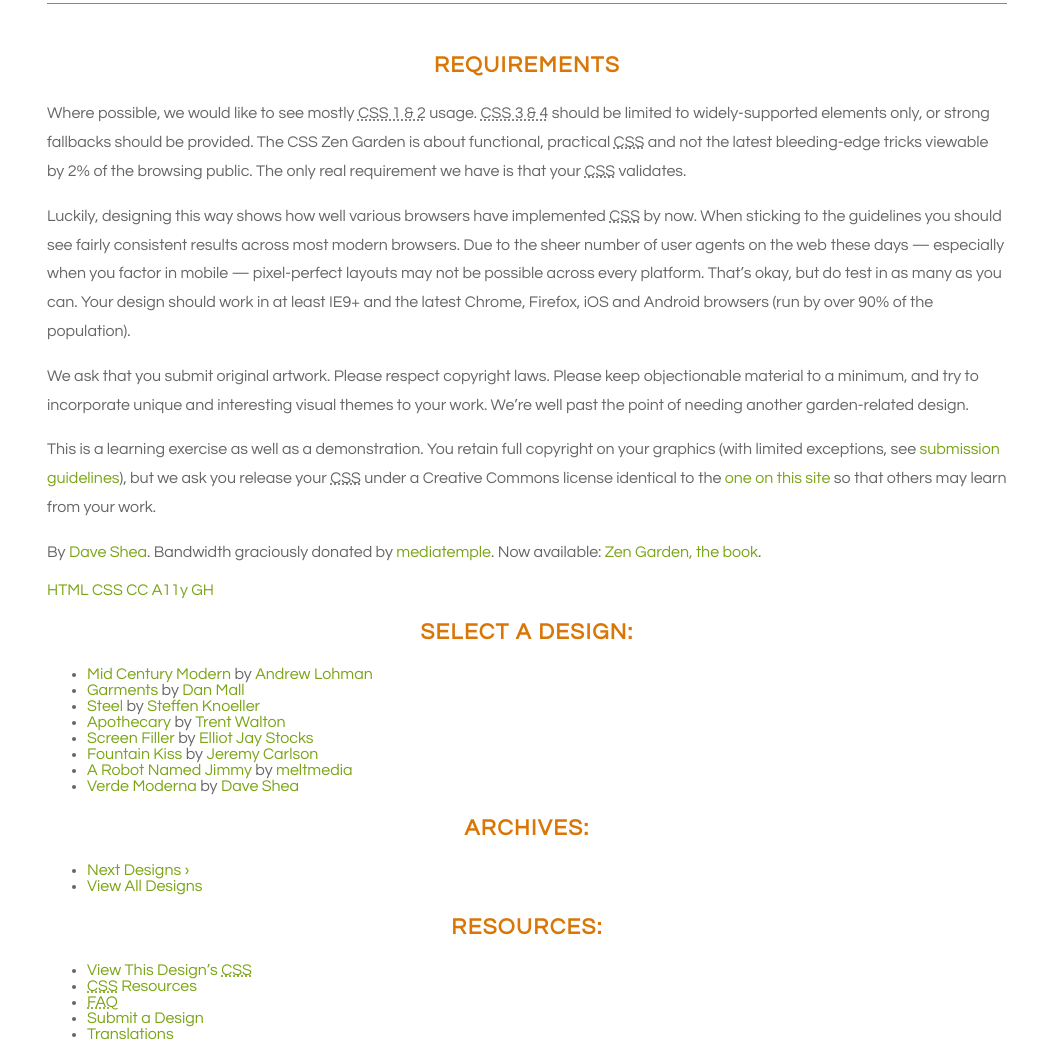
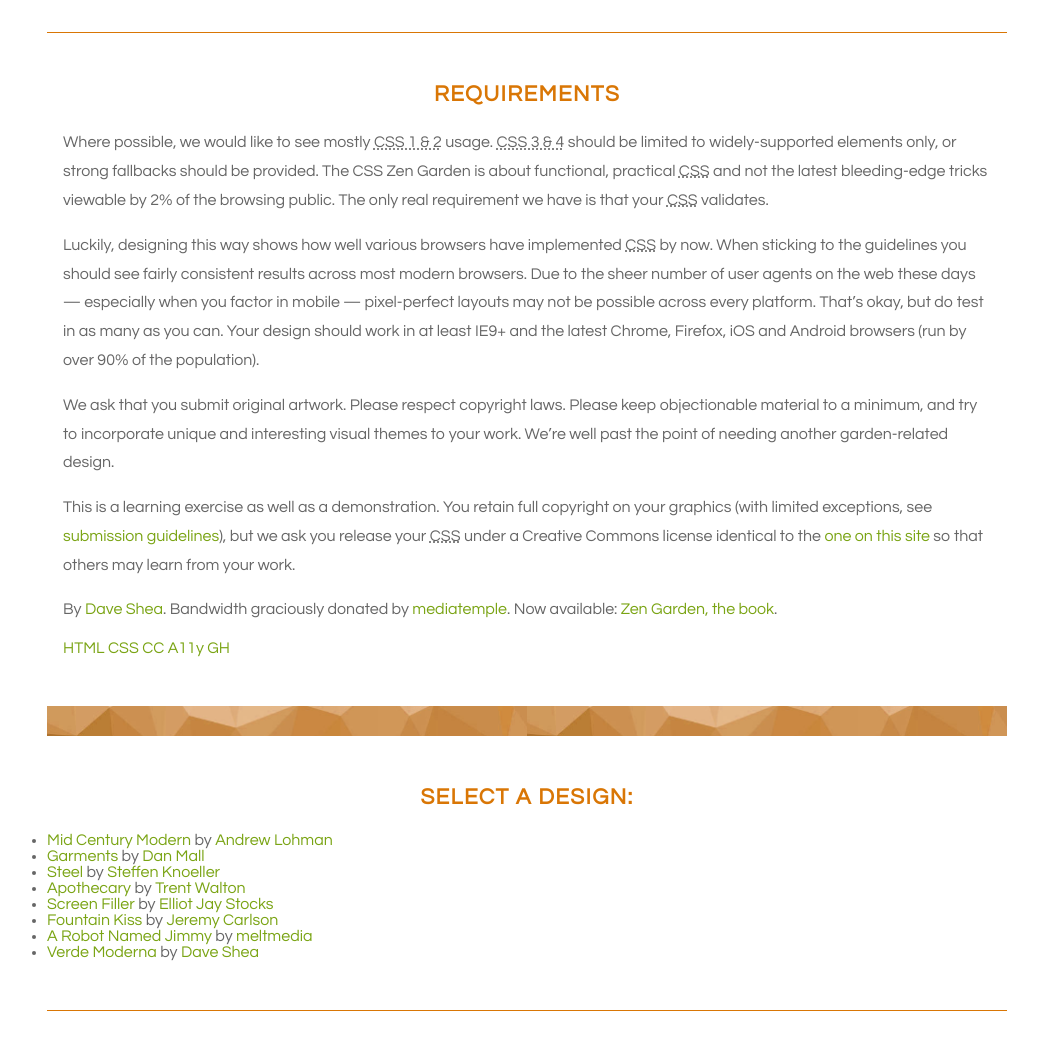
Before and after one commit to alinanmorariu/CSS_uppgift, a plain HTML site: page index.html in a window 1280 px wide. Shown: the part 1751-2800 px from the top of the page, without its empty margins (113-1151 px from the left). Drawn offline with Linux system fonts and the light colour scheme.

Commit message:
Styled lists for archive and resources, image borders

```diff
--- a/css/style.css
+++ b/css/style.css
@@ -7,6 +7,7 @@ body {
 
 p {
     line-height: 1.8;
+    padding: 0 16px;
 }
 
 h1, h2, h3 {
@@ -38,7 +39,19 @@ a:hover {
     font-weight: bold;
 }
 
-section#zen-intro {
+a:visited {
+    color: #2A3A00;
+}
+
+ul {
+    -webkit-padding-start: 0px;
+}
+
+footer {
+    padding: 0 16px;
+}
+
+#zen-intro {
     background-image: url('../img/origami_swan.png');
     background-repeat: no-repeat;
     background-size:contain;
@@ -49,11 +62,8 @@ section#zen-intro {
     width: 54%;
 }
 
-.intro h1, .intro h3, div#zen-supporting h3 {
+.intro h1 {
     border-top: 1px solid #d97605;
-}
-
-.intro h1 {
     padding-top: 20px;
 }
 
@@ -62,18 +72,44 @@ section#zen-intro {
     padding-bottom: 20px;
 }
 
-/*.intro h3 {
-    margin-top: 90px;
-}*/
-
-.intro h3, div#zen-supporting h3 {
+.intro h3, .select {
+    border: 30px solid transparent;
+    -webkit-border-image: url('../img/separator.jpg') 50 round; /* Safari 3.1-*/
+    -o-border-image: url('../img/separator.jpg') 50 round; /* Opera 11-12.1 */
+    border-image: url('../img/separator.jpg') 50 round;
+    border-bottom: 0;
+    border-left: 0;
+    border-right: 0;
     padding-top: 50px;
 }
 
-div#zen-supporting h3 {
+.supporting h3, .design-archives h3, .zen-resources h3 {
+    border-top: 1px solid #d97605;
+    padding-top: 50px;
     margin-top: 50px;
 }
 
-div#zen-summary {
-    margin:60px 0px;
+#zen-summary {
+    margin: 60px 0px;
 }
+
+.select {
+    margin-top: 50px;
+}
+
+.zen-resources {
+    border: 30px solid transparent;
+    -webkit-border-image: url('../img/separator.jpg') 50 round; /* Safari 3.1-*/
+    -o-border-image: url('../img/separator.jpg') 50 round; /* Opera 11-12.1 */
+    border-image: url('../img/separator.jpg') 50 round;
+    border-top: 0;
+    border-left: 0;
+    border-right: 0;
+    padding-bottom: 30px;
+}
+
+.design-archives ul li, .zen-resources ul li {
+    list-style: none;
+    padding-bottom: 16px;
+    text-align: center;
+}
```
Also changed, not shown: img/origami_swan.png, img/separator.jpg (added).
